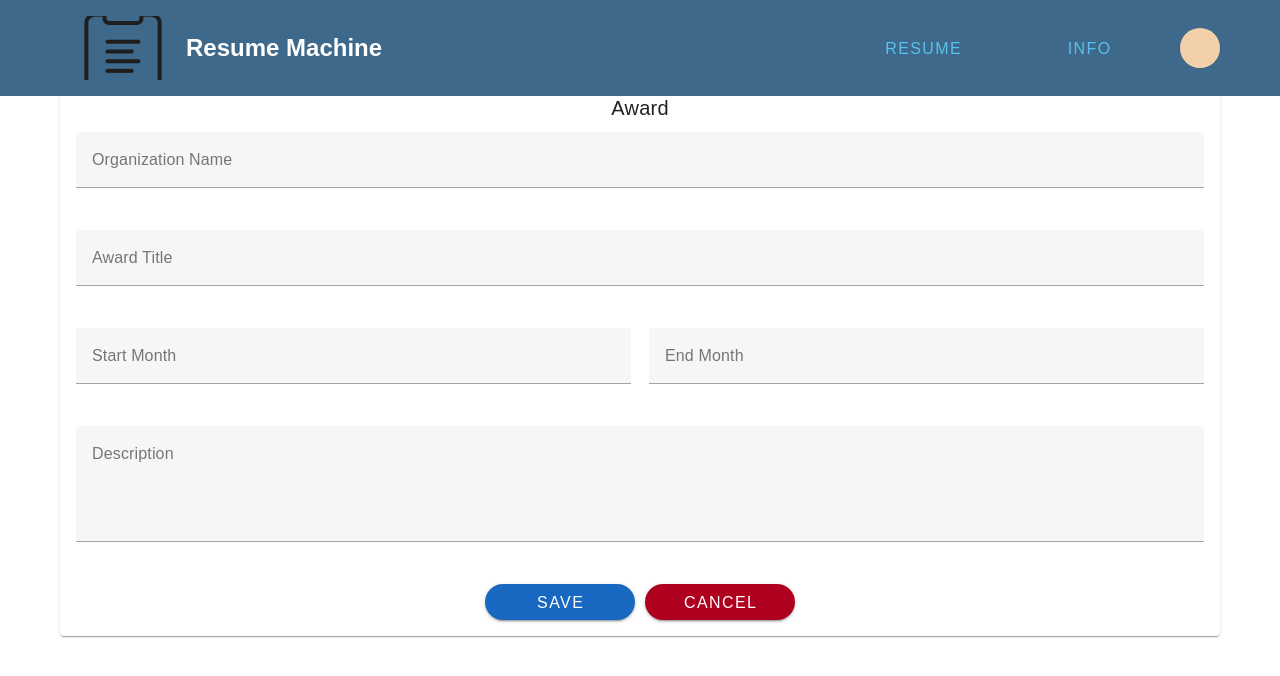
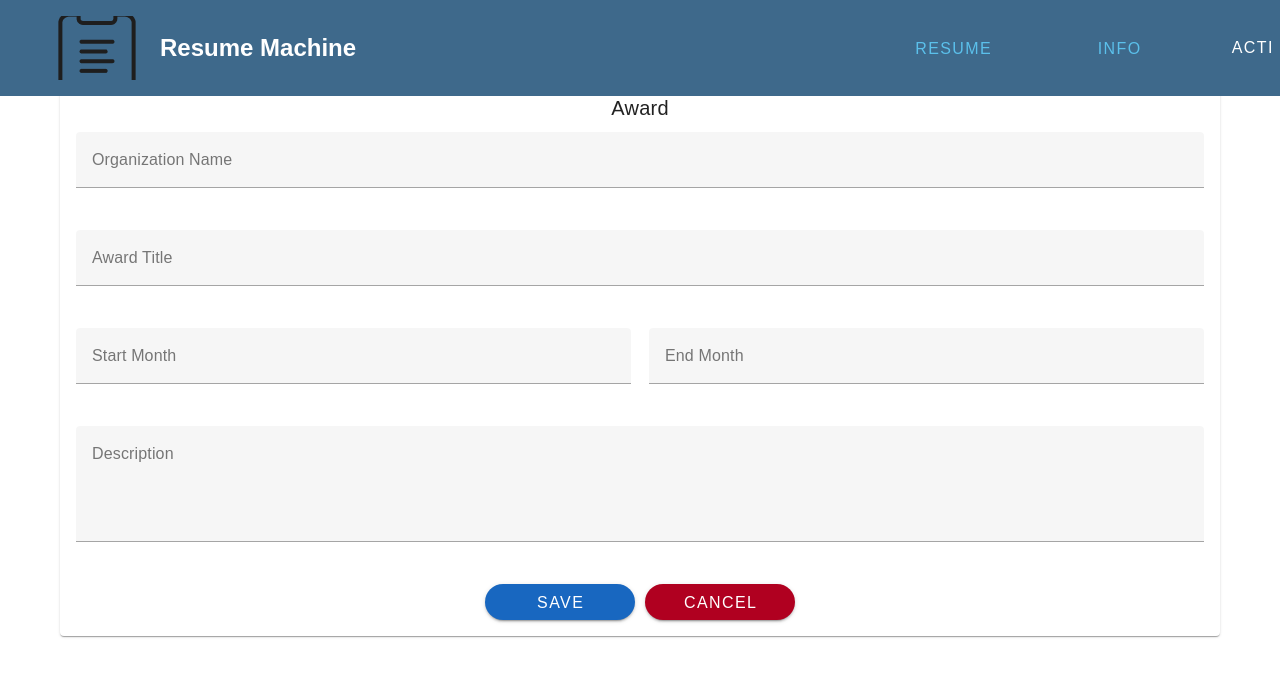
Before and after one commit to IanGWhite/SE4-Project-3-frontend, a Vue app: page /addAward in a window 1280 px wide. Shown: the top 676 px of the page. Built offline with nearby package versions, Linux system fonts and the light colour scheme; what webfontloader would draw is missing.

Commit message:
menu bar looks better

```diff
--- a/src/components/MenuBar.vue
+++ b/src/components/MenuBar.vue
@@ -9,32 +9,25 @@
       <div class="menu-buttons">
         <v-btn color="lightBlue" class="mx-2" @click="navigateTo('resume')">Resume</v-btn>
         <v-btn color="lightBlue" class="mx-2" @click="navigateTo('info')">Info</v-btn>
-        <v-avatar color="brown" size="40px" class="mx-2" @click="toggleDrawer"></v-avatar>
+        <!-- <v-avatar color="brown" size="40px" class="mx-2" @click="toggleDrawer"></v-avatar> -->
       </div>
     </v-container>
-
-    <!-- Right Drawer -->
-    <v-navigation-drawer
-      v-model="drawer"
-      right
-      temporary
-      width="250"
-      color="darkBrown"
-      class="drawer"
-    >
-      <v-list-item>
+    <v-menu>
+      <template v-slot:activator="{ props }">
+        <v-btn icon="$vuetify" v-bind="props"> Acti </v-btn>
+      </template>
+      <v-list>
+        <v-list-item>
         <v-list-item-content>
           <v-btn  class="mx-2" @click="navigateTo('studentHome')">Student Home</v-btn>
           <v-btn   class="mx-2" @click="navigateTo('teacherHome')">Teacher Home</v-btn>
         </v-list-item-content>
       </v-list-item>
-
-      <v-divider></v-divider>
-
       <v-list-item>
         <v-btn  class="drawer-btn" @click="signOut">Sign Out</v-btn>
       </v-list-item>
-    </v-navigation-drawer>
+      </v-list>
+    </v-menu>
   </v-app-bar>
 </template>
 
@@ -45,9 +38,6 @@ import { useRouter } from "vue-router";
 const router = useRouter();
 const drawer = ref(false);
 
-const toggleDrawer = () => {
-  drawer.value = !drawer.value;
-};
 
 const navigateTo = (routeName) => {
   router.push({ name: routeName });
```
Also changed, not shown: 1 other file (tests, documents, lock files or other folders).
